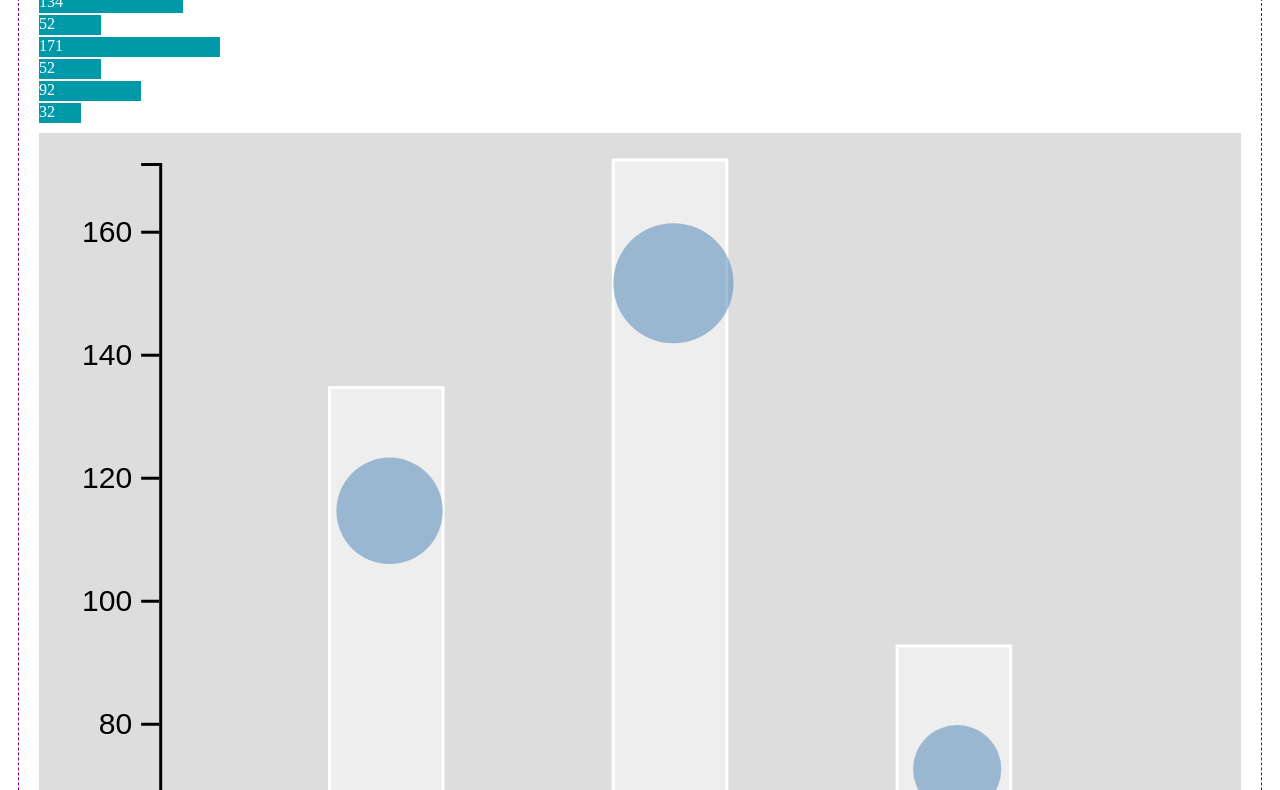
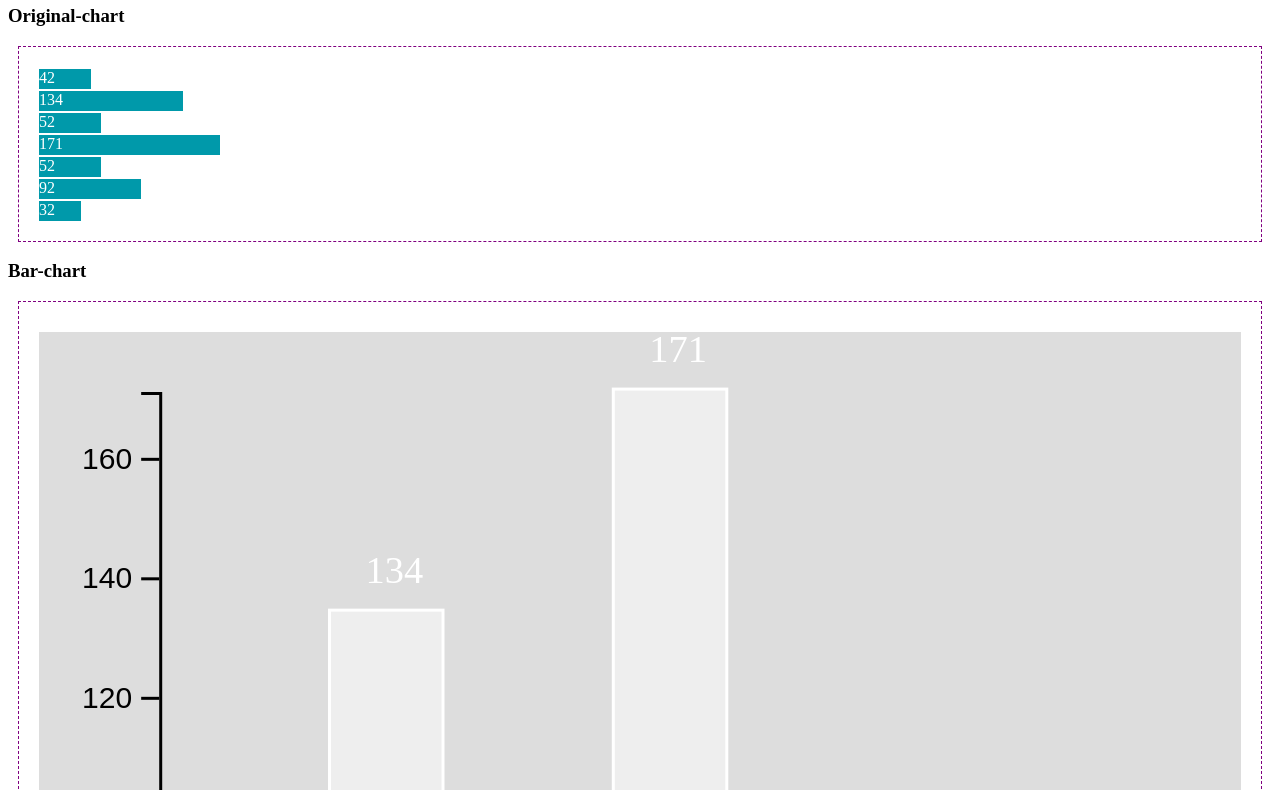
Before and after one commit to komorebi42/d3.v4.test, a website: page index.html in a window 1280 px wide. Shown: the part 62-852 px from the top of the page. Drawn offline with nearby package versions, Linux system fonts and the light colour scheme.

Commit message:
separate charts

```diff
--- a/index.html
+++ b/index.html
@@ -7,14 +7,18 @@
   <title>D3 v4</title>
   <script src="https://cdn.bootcss.com/d3/4.8.0/d3.min.js"></script>
   <style>
-    .chart {
-      /*width: 400px;*/
-      /*height: 400px;*/
-      margin: 10px;
-      padding: 20px;
-      border: 1px dashed purple;
+    h2 {
+      text-align: center;
     }
 
+    .chart,
+    .bar-chart {
+      padding: 20px;
+    }
+
+    .chart,
+    .bar-chart,
+    .scatter-chart,
     .line-chart {
       margin: 10px;
       border: 1px dashed purple;
@@ -43,7 +47,14 @@
 </head>
 
 <body>
+  <h2>D3 v4 test</h2>
+  <h3>Original-chart</h3>
   <div class="chart"></div>
+  <h3>Bar-chart</h3>
+  <div class="bar-chart"></div>
+  <h3>Scatter-chart</h3>
+  <div class="scatter-chart"></div>
+  <h3>Line-chart</h3>
   <div class="line-chart"></div>
   <div>测试文本
     <sup>TM</sup>
@@ -52,7 +63,7 @@
 <script>
   let margin = {
     left: 40,
-    top: 20,
+    top: 30,
     right: 20,
     bottom: 30
   }
@@ -98,7 +109,7 @@
     .style('margin-top', '2px')
     .style('background', '#09A')
 
-  var svg = d3.select('.chart')
+  var svg = d3.select('.bar-chart')
     .insert('svg')
     .attr('width', w + margin.left + margin.right)
     .attr('height', h + margin.top + margin.bottom)
@@ -118,7 +129,7 @@
   let yAxis = d3.axisLeft(yScale).ticks(12);
 
   svg.insert('g')
-    .attr('class', 'y-axis')
+    .attr('class', 'y axis')
     .attr('transform', `translate(${margin.left}, ${margin.top - offsetY})`)
     .call(yAxis);
 
@@ -138,7 +149,7 @@
   let xAxis = d3.axisBottom(xScale).ticks(dataset.length);
 
   svg.insert('g')
-    .attr('class', 'x-axis')
+    .attr('class', 'x axis')
     .attr('transform', `translate(${margin.left}, ${h + margin.top - offsetY})`)
     .call(xAxis)
     .selectAll('text')
@@ -178,9 +189,10 @@
   g.insert('text')
     .text(d => d.count)
     .classed('text', true)
+    .attr('text-anchor', 'center')
     .attr('transform', (d, i) => {
-      let x = xScale(d.time);
-      let y = h - 20;
+      let x = xScale(d.time) + 12;
+      let y = yScale(d.count) - 20;
       return 'translate(' + x + ', ' + y + ')';
     });
 
@@ -204,7 +216,28 @@
   }
 
   // scatter chart
-  var circle = svg.selectAll('.dot')
+  var svg1 = d3.select('.scatter-chart')
+    .insert('svg')
+    .attr('width', w + margin.left + margin.right)
+    .attr('height', h + margin.top + margin.bottom)
+    .style('margin-top', '10px')
+    .style('background', '#FFF')
+    .call(responsivefy);
+
+  svg1.insert('g')
+    .attr('class', 'x axis')
+    .attr('transform', `translate(${margin.left}, ${h + margin.top - offsetY})`)
+    .call(xAxis)
+    .selectAll('text')
+    .attr('text-anchor', 'end')
+    .attr('transform', 'rotate(-30)');
+
+  svg1.insert('g')
+    .attr('class', 'y axis')
+    .attr('transform', `translate(${margin.left}, ${margin.top - offsetY})`)
+    .call(yAxis);
+
+  var circle = svg1.selectAll('.dot')
     .data(dataset)
     .enter()
     .insert('g')
@@ -245,7 +278,7 @@
     .style('background', '#FFF')
     .call(responsivefy);
 
-  var parseTime = d3.timeParse('%Y-%m-%d')//.format("%Y/%m/%d");
+  var parseTime = d3.timeParse('%Y-%m-%d') //.format("%Y/%m/%d");
 
   dataset.forEach(d => {
     d.date = parseTime(d.time);
@@ -256,7 +289,8 @@
       d3.min(dataset, d => d.date),
       d3.max(dataset, d => d.date),
     ])
-    .range([0, w]);
+    .range([0, w])
+    .nice();
 
   var tyScale = d3.scaleLinear()
     .domain([
@@ -284,14 +318,9 @@
     .insert('path')
     .attr('class', 'line')
     .attr('d', line)
-    .attr('transform', `translate(${margin.left + margin.right}, 0)`)
-    // .attr('d', d => {
-    //   console.log('line:d,', d, line(d));
-    //   return line(d);
-    // })
-    // .style('stroke', (d, i) => ['#09F', '#099'][i])
+    .attr('transform', `translate(${margin.left}, 0)`)
+    .style('stroke', (d, i) => ['#09F', '#099'][i])
     .style('stroke-opacity', 0.5)
-    .style('stroke', '#099')
     .style('stroke-width', 1)
     .style('fill', 'none');
 </script>
```
